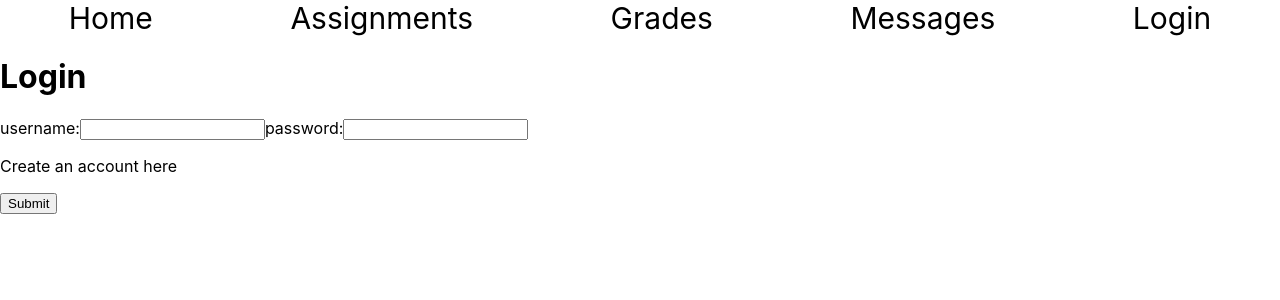
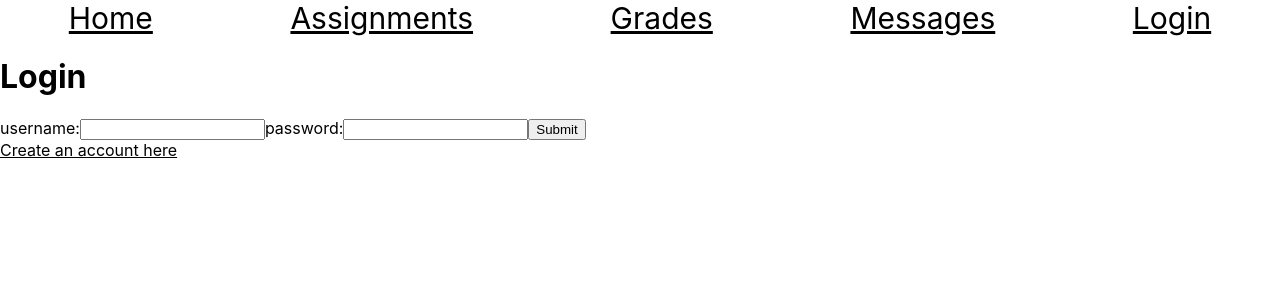
Before and after one commit to smcvey7/Teacher-Webpage, a React (Create React App) app: page /login in a window 1280 px wide. Shown: the top 300 px of the page. Built offline with nearby package versions, Linux system fonts and the light colour scheme; the HTML template or start-up script is replaced by a standard one.

Commit message:
updates login/welcome screen

```diff
--- a/src/App.js
+++ b/src/App.js
@@ -29,7 +29,6 @@ function App() {
         console.log("userData", userData)
         alert("Incorrect username/password combo. Please try again or create an account.")}
       else if (userInfo.username === userData[0].username && userInfo.password === userData[0].password){
-        alert("Welcome!")
         setIsLoggedIn(true)
         setCurrentUser(userData[0])
         history.push("/")
@@ -85,10 +84,10 @@ function App() {
 
   return (
     <div>
-    <NavBar isLoggedIn={isLoggedIn} currentUser={currentUser.username} handleLogOut={handleLogOut} />
+    <NavBar isLoggedIn={isLoggedIn} handleLogOut={handleLogOut} />
     <Switch>
       <Route exact path="/">
-        <Home isLoggedIn={isLoggedIn} />
+        <Home isLoggedIn={isLoggedIn} currentUser={currentUser.username} />
       </Route>
       <Route isLoggedIn={isLoggedIn} path="/assignments">
         <Assignments />
--- a/src/Home.js
+++ b/src/Home.js
@@ -1,7 +1,8 @@
 import React from "react";
 import { NavLink } from "react-router-dom"
 
-function Home({ isLoggedIn }){
+function Home({ isLoggedIn, currentUser }){
+
 
   if (!isLoggedIn) return(
     <div>
@@ -11,7 +12,7 @@ function Home({ isLoggedIn }){
   )
   else return(
     <div>
-      <h1>Welcome to Mr. McVey's class</h1>
+      <h1>Welcome to Mr. McVey's class, {currentUser}</h1>
       <h2>Weekly calendar</h2>
       <table>
         <tbody>
@@ -62,7 +63,7 @@ function Home({ isLoggedIn }){
       <h2>Announcements</h2>
       <ul>
         <li>No class next Mon/Tues (10/24-25) for Fall Break!</li>
-        <li></li>
+        <li>Movie night Thurs (10/20) at 6:30<br/>Film: Crouching Tiger, Hidden Dragon</li>
       </ul>
     </div>
   )
--- a/src/Login.js
+++ b/src/Login.js
@@ -46,9 +46,8 @@ function Login({ isLoggedIn, handleLogIn, createAccount }){
       <h1>Login</h1>
       <form id="logInForm" onSubmit={onSubmitClick}>
         username:<input value={userInfo.username} name="username" onChange={handleChange}/>
-        password:<input type="password" name="password" value={userInfo.password} onChange={handleChange}/>
-        <p onClick={()=>setHasAccount(false)}>Create an account here</p>
-        <button id="submitLogIn">Submit</button>
+        password:<input type="password" name="password" value={userInfo.password} onChange={handleChange}/><button id="submitLogIn">Submit</button><br/>
+        <a className="clickLink" onClick={()=>setHasAccount(false)}>Create an account here</a><br/>
       </form>
     </div>
     :
@@ -56,9 +55,8 @@ function Login({ isLoggedIn, handleLogIn, createAccount }){
       <h1>Create Account</h1>
       <form id="createAccountForm" onSubmit={onCreateAccountClick}>
         username:<input value={userInfo.username} name="username" onChange={handleChange}/>
-        password:<input type="password" name="password" value={userInfo.password} onChange={handleChange}/>
-        <p onClick={()=>setHasAccount(true)}>Have an account? Login here</p>
-        <button id="submitCreateAccount">Submit</button>
+        password:<input type="password" name="password" value={userInfo.password} onChange={handleChange}/><button id="submitCreateAccount">Submit</button><br/>
+        <a className="clickLink" onClick={()=>setHasAccount(true)}>Have an account? Login here</a><br/>
       </form>
     </div>
   )
--- a/src/index.css
+++ b/src/index.css
@@ -19,11 +19,15 @@ div#navBar {
 
 a:link, a:visited {
   color: black;
-  text-decoration: none;
+  text-decoration: underline;
+}
+
+a.clickLink{
+  text-decoration: underline;
 }
 
 a:hover{
-  text-decoration: underline;
+  font-weight: bold;
 }
 
 .flexContainer{
```
